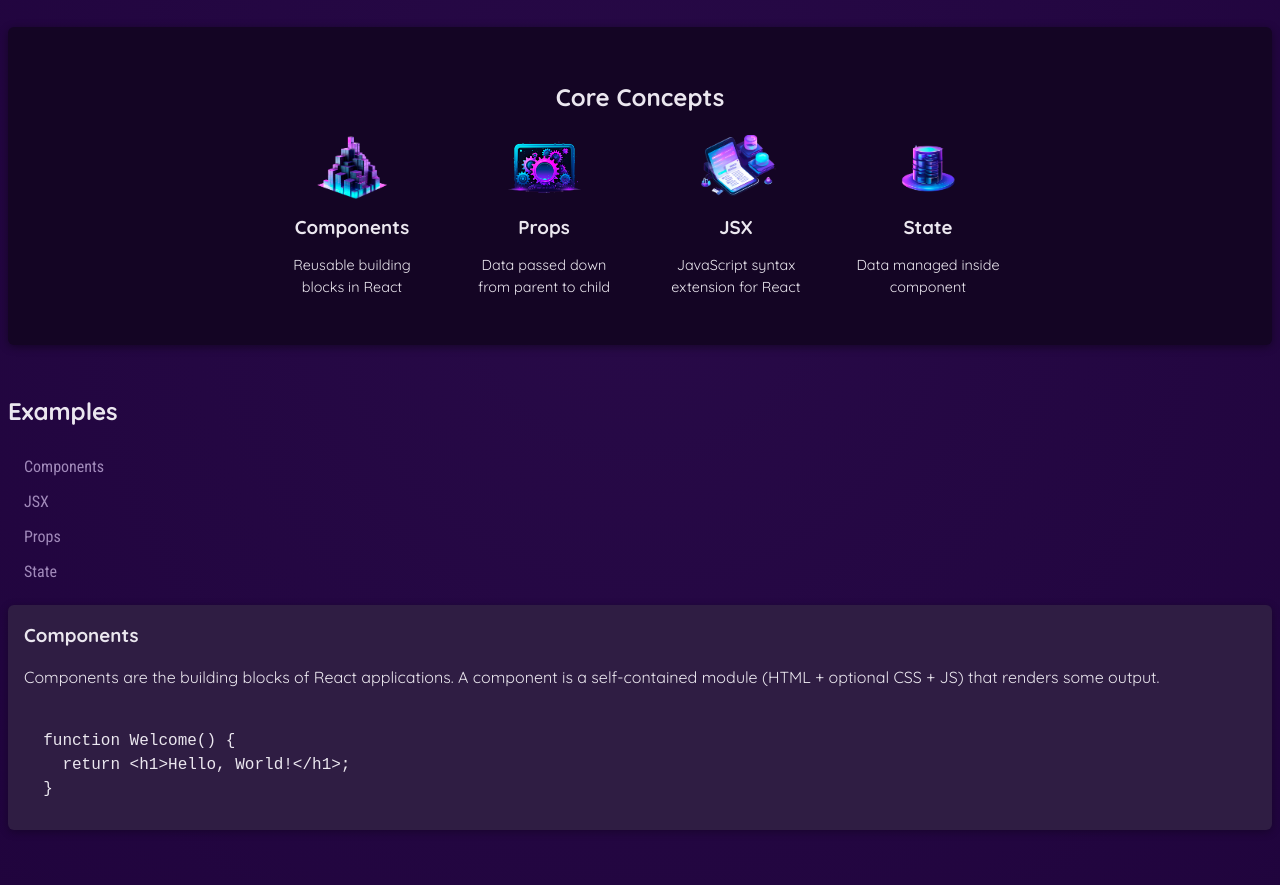
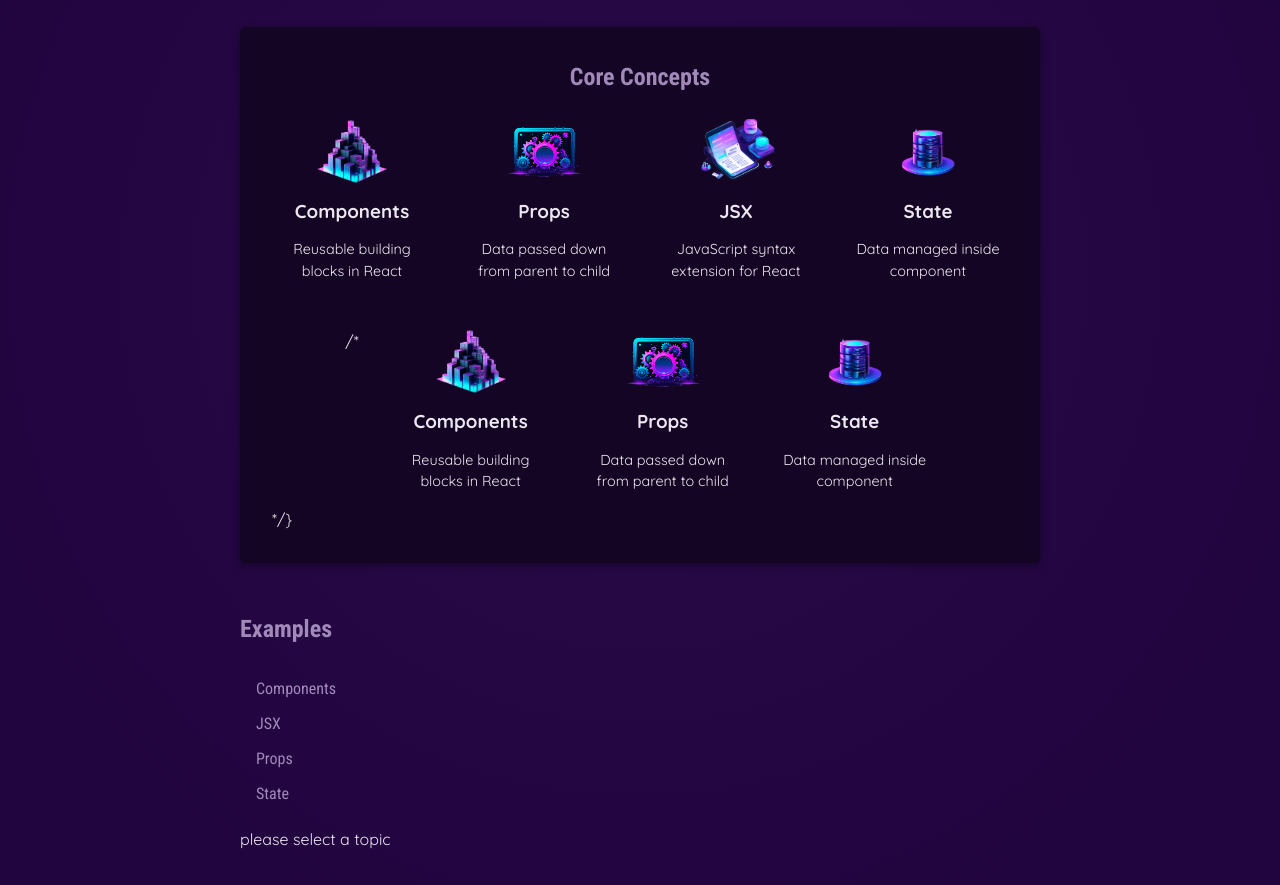
Before and after one commit to jiaakmal/REACT-PRACTICE, a React (Vite) app: page / in a window 1280 px wide. Shown: the part 365-1250 px from the top of the page. Built offline with nearby package versions, Linux system fonts and the light colour scheme.

Commit message:
updating App component

```diff
--- a/src/App.jsx
+++ b/src/App.jsx
@@ -5,7 +5,7 @@ import TabButton from "./components/TabButton.jsx";
 import { useState } from "react";
 
 function App() {
-  const [selectedTopic, setSelectedTopic] = useState('components'); // Initialize tab content with a placeholder message
+  const [selectedTopic, setSelectedTopic] = useState(); // Initialize tab content with a placeholder message
   // Add event listener for tab button click event and log the selected button to the console
 
   function handleSelect(selectedButton) {
@@ -17,19 +17,27 @@ function App() {
       <Header />
       <main>
         <h2>Time to get started!</h2>
-      </main>
-      <section id="core-concepts">
+        <section id="core-concepts">
         <h2>Core Concepts</h2>
         <ul>
-          <CoreConcept
+          {
+            CORE_CONCEPTS.map((concept, index) => (
+              <li key={index}>
+                <CoreConcept {...concept} />
+              </li>
+            ))
+          }
+
+
+          /* <CoreConcept
             title={CORE_CONCEPTS[0].title}
             description={CORE_CONCEPTS[0].description}
             image={CORE_CONCEPTS[0].image}
           />
           <CoreConcept {...CORE_CONCEPTS[1]} />
-          <CoreConcept {...CORE_CONCEPTS[2]} />
+
           <CoreConcept {...CORE_CONCEPTS[3]} />
-        </ul>
+        </ul> */}
       </section>
       <section id="examples">
         <h2>Examples</h2>
@@ -43,17 +51,19 @@ function App() {
             <TabButton onSelect={() => handleSelect("state")}>State</TabButton>
           </li>
         </menu>
-        <div id="tab-content">
-          <h3>{ EXAMPLES[selectedTopic].title}</h3>
+
+          {!selectedTopic ? <p>please select a topic</p> :<div id="tab-content"> <h3>{ EXAMPLES[selectedTopic].title}</h3>
           <p> { EXAMPLES[selectedTopic].description}</p>
           <pre>
             <code>
               {EXAMPLES[selectedTopic].code}
             </code>
-          </pre>
+          </pre>  </div> }
 
-        </div>
+
+
       </section>
+      </main>
     </div>
   );
 }
```
